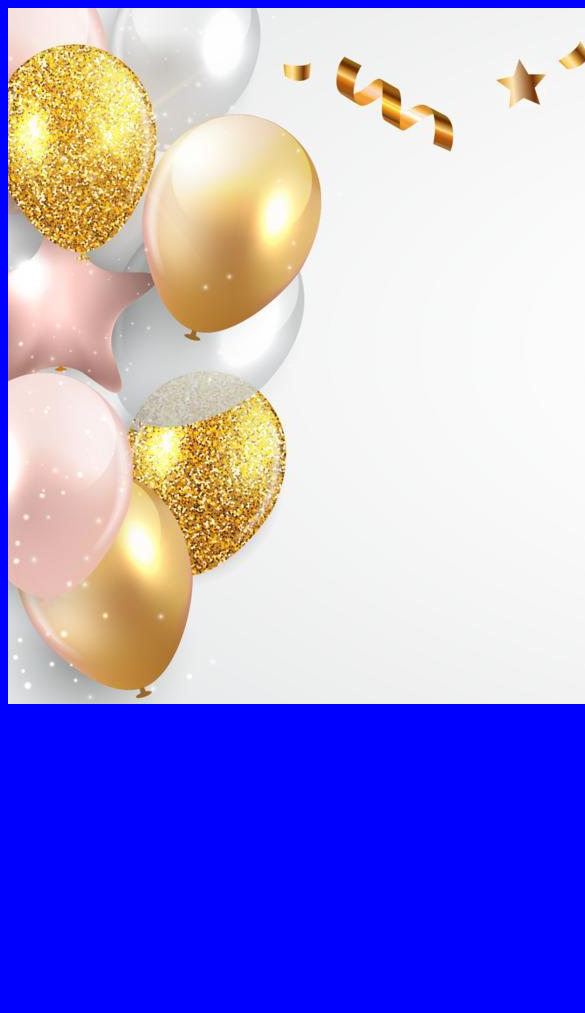
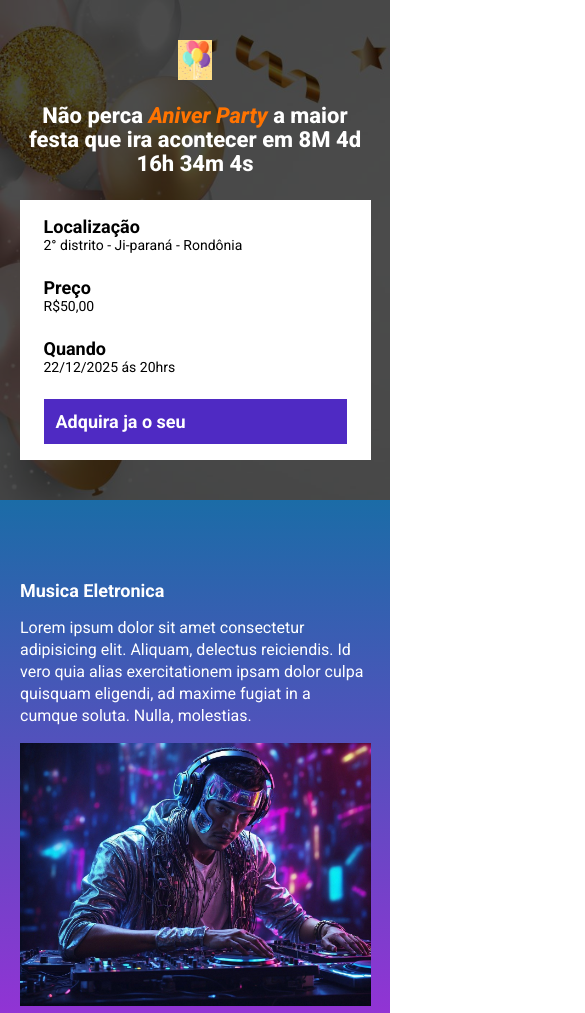
Before and after one commit to pedroxxjunior/EBAC-exerc-cio-modulo-22-parcel, a website built with Parcel: page src/index.html in a window 390 px wide. Shown: the top 1013 px of the page, 585 px wide, since content can reach past the window. Before the commit the page ends 844 px from the top, so only its background shows below. Built offline with nearby package versions, Linux system fonts and the light colour scheme.

Commit message:
finalizando projeto

```diff
--- a/package.json
+++ b/package.json
@@ -3,6 +3,7 @@
   "version": "1.0.0",
   "scripts": {
     "dev": "parcel src/index.html src/styles/main.scss src/scripts/main.js",
+    "build": "parcel build src/index.html",
     "test": "echo \"Error: no test specified\" && exit 1"
   },
   "keywords": [],
@@ -11,6 +12,7 @@
   "description": "",
   "devDependencies": {
     "@parcel/transformer-sass": "^2.14.4",
-    "parcel": "^2.14.4"
+    "parcel": "^2.14.4",
+    "sharp": "^0.33.5"
   }
 }
--- a/src/index.html
+++ b/src/index.html
@@ -4,11 +4,86 @@
     <meta charset="UTF-8">
     <meta name="viewport" content="width=device-width, initial-scale=1.0">
     <title>Aniversario</title>
+    <link rel="preconnect" href="https://fonts.googleapis.com">
+    <link rel="preconnect" href="https://fonts.gstatic.com" crossorigin>
+    <link href="https://fonts.googleapis.com/css2?family=Roboto:ital,wght@0,100..900;1,100..900&display=swap" rel="stylesheet">
     <link rel="stylesheet" href="styles/main.scss">
+    <link href="https://unpkg.com/aos@2.3.1/dist/aos.css" rel="stylesheet">
 </head>
 <body>
-    <img src="./images/aniver_fundo.jpg" alt="Aniversario">
+    <header class="hero">
+        <div class="container">
+            <img class="hero__logo" src="./images/logo.png" alt="logo">
+            <p class="hero__text">
+                Não perca <span class="Aniver">Aniver Party</span> a maior festa que ira acontecer  em  <span id="contador"></span>
+            </p>
+            <div class="infos-bar">
+                <ul class="infos-bar__infos">
+                    <li class="infos-bar__infos__item">
+                        <b>Localização</b>
+                        2° distrito - Ji-paraná - Rondônia
+                    </li>
+                    <li class="infos-bar__infos__item">
+                        <b>Preço</b>
+                        R$50,00
+                    </li>
+                    <li class="infos-bar__infos__item">
+                        <b>Quando</b>
+                        22/12/2025 ás 20hrs
+                    </li>
+                </ul>
+                <a href="#" class="button button--primary">
+                    Adquira ja o seu
+                </a>
+            </div>
+        </div>
+    </header>
+    <section class="event event--frontend" >
+        <div class="container" data-aos="flip-right">
+            <div class="event__details">
+                <h2 class="event__details__title">Musica Eletronica</h2>
+                <p class="event__details__description">
+                    Lorem ipsum dolor sit amet consectetur adipisicing elit. Aliquam, delectus reiciendis. Id vero quia alias exercitationem ipsam dolor culpa quisquam eligendi, ad maxime fugiat in a cumque soluta. Nulla, molestias.
+                </p>
+            </div>
+            <img class="event__image" src="./images/dj.jpg" alt="DJ">
+        </div>
+    </section>
+    <section class="event event--ux-ui event--image-left" >
+        <div class="container" data-aos="flip-left">
+            <div class="event__details">
+                <h2 class="event__details__title">Buffet</h2>
+                <p class="event__details__description">
+                    Lorem ipsum dolor sit amet consectetur adipisicing elit. Aliquam, delectus reiciendis. Id vero quia alias exercitationem ipsam dolor culpa quisquam eligendi, ad maxime fugiat in a cumque soluta. Nulla, molestias.
+                </p>
+            </div>
+            <img class="event__image" src="./images/buffet.jpg" alt="buffet">
+        </div>
+    </section>
+    <section class="event event--data-science">
+        <div class="container" data-aos="flip-right">
+            <div class="event__details">
+                <h2 class="event__details__title">Estrutura</h2>
+                <p class="event__details__description">
+                    Lorem ipsum dolor sit amet consectetur adipisicing elit. Aliquam, delectus reiciendis. Id vero quia alias exercitationem ipsam dolor culpa quisquam eligendi, ad maxime fugiat in a cumque soluta. Nulla, molestias.
+                </p>
+            </div>
+            <img class="event__image" src="./images/casa de show.jpg" alt="casa de show">
+        </div>
+    </section>
+    <section class="event event--backend event--image-left">
+        <div class="container" data-aos="flip-left">
+            <div class="event__details">
+                <h2 class="event__details__title">OpenBar</h2>
+                <p class="event__details__description">
+                    Lorem ipsum dolor sit amet consectetur adipisicing elit. Aliquam, delectus reiciendis. Id vero quia alias exercitationem ipsam dolor culpa quisquam eligendi, ad maxime fugiat in a cumque soluta. Nulla, molestias.
+                </p>
+            </div>
+            <img class="event__image" src="./images/openbar.jpg" alt="openbar">
+        </div>
+    </section>
 
+    <script src="https://unpkg.com/aos@2.3.1/dist/aos.js"></script>
     <script src="scripts/main.js"></script>
 </body>
 </html>
--- a/src/scripts/main.js
+++ b/src/scripts/main.js
@@ -0,0 +1,29 @@
+AOS.init();
+
+const dataDoEvento = new Date("Dec 22, 2025 20:00:00");
+const timeStampDoEvento = dataDoEvento.getTime();
+
+const contaAsHoras = setInterval(function() {
+    const agora = new Date();
+    const timeStampAtual = agora.getTime();
+
+    const distanciaAteOEvento = timeStampDoEvento - timeStampAtual;
+
+    const mesMs = 1000 * 60 * 60 * 24 * 30;
+    const diaEmMs = 1000 * 60 * 60 * 24;
+    const horaEmMs = 1000 * 60 * 60;
+    const minutoEmMs = 1000 * 60;
+
+    const mesAteOEvento = Math.floor(distanciaAteOEvento / mesMs);
+    const diasAteOEvento = Math.floor((distanciaAteOEvento % mesMs) / diaEmMs - 4);
+    const horasAteOEvento = Math.floor((distanciaAteOEvento % diaEmMs) / horaEmMs);
+    const minutosAteOEvento = Math.floor((distanciaAteOEvento % horaEmMs) / minutoEmMs);
+    const segundosAteOEvento = Math.floor((distanciaAteOEvento % minutoEmMs) / 1000);
+
+    document.getElementById('contador').innerHTML = `${mesAteOEvento}M ${diasAteOEvento}d ${horasAteOEvento}h ${minutosAteOEvento}m ${segundosAteOEvento}s`;
+
+    if (distanciaAteOEvento < 0) {
+        clearInterval(contaAsHoras);
+        document.getElementById('contador').innerHTML = 'O Tempo expirou';
+    }
+}, 1000);
--- /dev/null
+++ b/src/styles/_event.scss
@@ -0,0 +1,64 @@
+@use 'variables';
+
+.event {
+    padding: 80px 0;
+
+    &--frontend {
+        background-image: linear-gradient(variables.$blue, variables.$roxo);
+    }
+
+    &--ux-ui {
+        background-image: linear-gradient(variables.$roxo, variables.$pink);
+    }
+
+    &--data-science {
+        background-image: linear-gradient(variables.$pink, variables.$red1);
+    }
+
+    &--backend {
+        background-image: linear-gradient(variables.$red1, variables.$red2);
+    }
+
+    &--image-left {
+        .container {
+            flex-direction: row-reverse;
+        }
+    }
+
+    .container {
+        display: flex;
+        gap: 40px;
+    }
+
+    &__image {
+        max-width: 360px;
+    }
+
+    &__details {
+        &__title {
+            font-size: 18px;
+            font-weight: bold;
+            margin-bottom: 16px;
+        }
+
+        &__description {
+            font-size: 16px;
+            line-height: 22px;
+        }
+    }
+
+    @media (max-width: 640px) {
+        .container {
+            display: block;
+        }
+
+        &__image {
+            width: 100%;
+        }
+
+        &__details {
+            margin-right: 0;
+            margin-bottom: 16px;
+        }
+    }
+}
--- /dev/null
+++ b/src/styles/_hero.scss
@@ -0,0 +1,59 @@
+@use 'variables';
+
+.hero {
+    padding-top: 64px;
+    padding-bottom: 100px;
+    background-image: url(../images/aniver_fundo.jpg);
+    background-repeat: no-repeat;
+    background-size: cover;
+    position: relative;
+
+    .container {
+        position: relative;
+    }
+
+    .Aniver {
+        color: variables.$orange;
+        font-style: italic;
+    }
+
+    &::before {
+        position: absolute;
+        top: 0;
+        left: 0;
+        width: 100%;
+        height: 100%;
+        background-color: variables.$secundaryTextColor;
+        content: '';
+        opacity: 0.7;
+    }
+
+    &__text {
+        margin-top: 64px;
+        margin-bottom: 64px;
+        font-size: 40px;
+        line-height: 56px;
+        font-weight: 800;
+        text-align: center;
+    }
+
+    &__logo {
+        margin: 0 auto;
+        height: 80px;
+        display: block;
+    }
+
+    @media (max-width: 640px) {
+        padding: 40px 0;
+
+        &__logo {
+            height: 40px;
+        }
+
+        &__text {
+            font-size: 22px;
+            line-height: 24px;
+            margin: 24px 0;
+        }
+    }
+}
--- /dev/null
+++ b/src/styles/_variables.scss
@@ -0,0 +1,10 @@
+$textColor: #fff;
+$secundaryTextColor: #000;
+
+$blue: #1B6ca7;
+$roxo: #a32bdb;
+$pink: #db2bbe;
+$red1: #d4083b;
+$red2: #d40812;
+$purple: #4f2ac3;
+$orange: rgb(255, 115, 0);
--- /dev/null
+++ b/src/styles/components/_buttons.scss
@@ -0,0 +1,25 @@
+@use '../variables';
+
+.button {
+    padding: 12px;
+    font-size: 18px;
+    font-weight: bold;
+    text-decoration: none;
+    text-align: center;
+    white-space: nowrap;
+
+    &--primary {
+        color: variables.$textColor;
+        background-color: variables.$purple;
+    }
+
+    @media (max-width: 640px) {
+        display: flex;
+        width: 100%;
+    }
+
+    @media (max-width: 1024px) {
+        display: flex;
+        align-items: center;
+    }
+}
--- /dev/null
+++ b/src/styles/components/_infos_bar.scss
@@ -0,0 +1,43 @@
+@use '../variables';
+
+.infos-bar {
+    padding: 16px 24px;
+    background-color: variables.$textColor;
+    display: flex;
+    justify-content: space-between;
+
+    &__infos {
+        display: flex;
+        gap: 40px;
+
+        &__item {
+            font-size: 14px;
+            color: variables.$secundaryTextColor;
+
+            b {
+                color: variables.$secundaryTextColor;
+                font-size: 18px;
+                display: block;
+            }
+        }
+    }
+
+
+    @media (max-width: 640px) {
+        display: block;
+
+        &__infos {
+            display: block;
+
+            &__item {
+                margin-bottom: 24px;
+            }
+        }
+    }
+
+    @media (max-width: 1024px) {
+        &__infos {
+            gap: 16px;
+        }
+    }
+}
--- a/src/styles/main.scss
+++ b/src/styles/main.scss
@@ -1,3 +1,28 @@
-body {
-    background-color: blue;
+@use 'hero';
+@use 'event';
+@use 'variables';
+@use 'components/infos_bar';
+@use 'components/buttons';
+
+* {
+    margin: 0;
+    padding: 0;
+    box-sizing: border-box;
+    font-family: Roboto, sans-serif;
+    color: variables.$textColor;
+    list-style: none;
 }
+
+.container {
+    max-width: 960px;
+    width: 100%;
+    margin: 0 auto;
+
+    @media (max-width: 640px) {
+        max-width: 80%;
+    }
+
+    @media (max-width: 1024px) {
+        max-width: 90%;
+    }
+}
```
Also changed, not shown: src/images/balões_fundo.jpg (deleted), src/images/buffet.jpg (renamed from src/images/buffer.jpg), src/images/logo.png (added), src/images/sala-de-concertos-com-uma-multidão-batendo-palmas-em-frente-um-palco-foto-silhuetas-pessoas-grande-iluminado-por-holofotes-168507565.webp (deleted), 1 other file.
